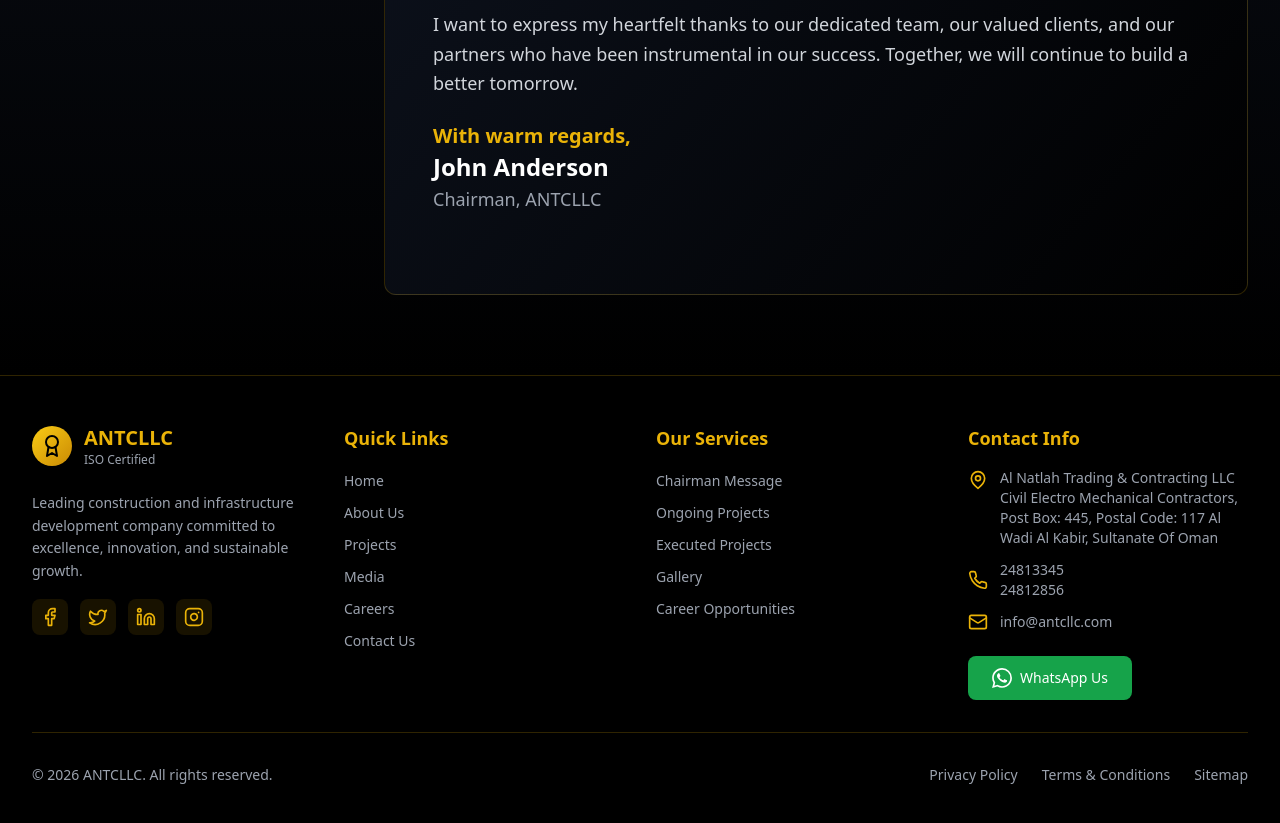
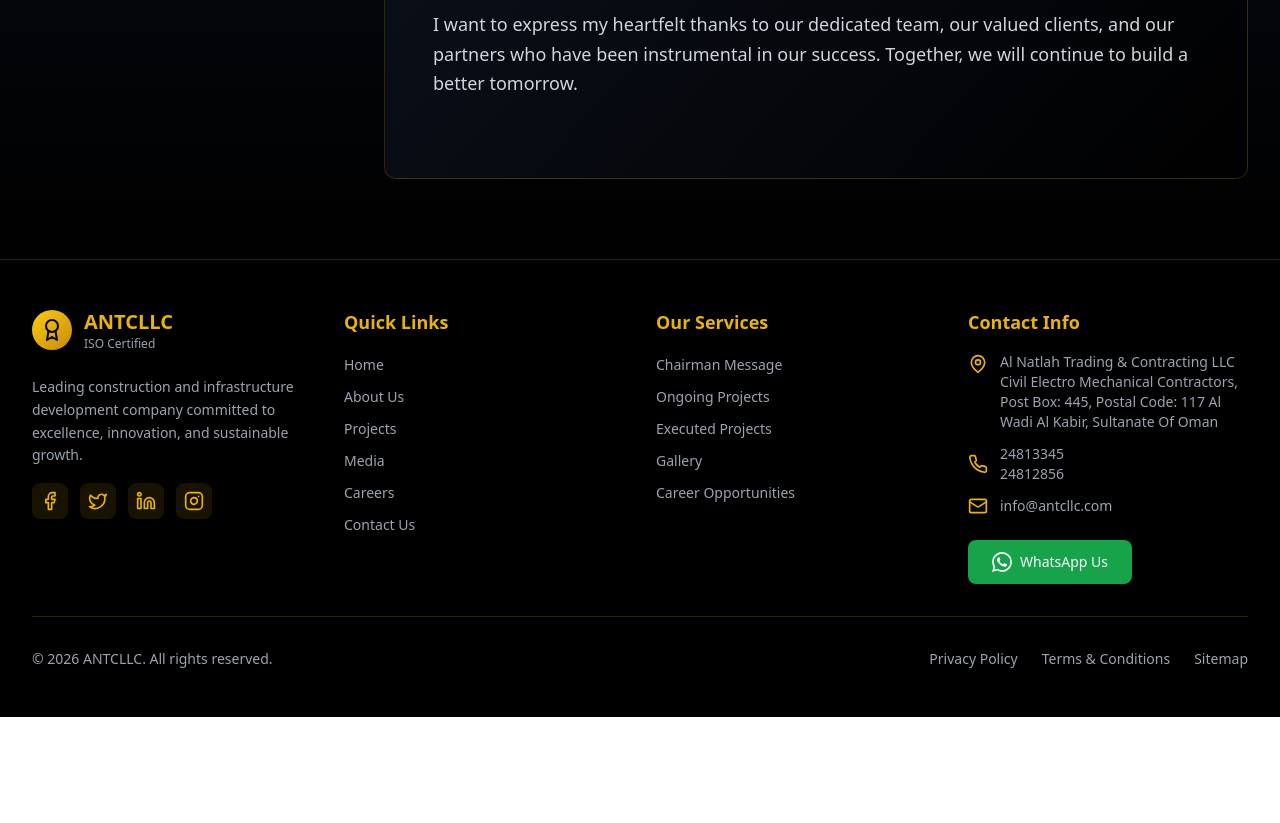
Before and after one commit to SaiRama-Doddi/Antcllc, a React (Vite) app: page /about/chairman-message in a window 1280 px wide. Shown: the part 840-1663 px from the top of the page. After the commit the page ends 1557 px from the top, so only its background shows below. Built offline with nearby package versions, Linux system fonts and the light colour scheme.

Commit message:
removed name

```diff
--- a/src/pages/about/ChairmanMessage.tsx
+++ b/src/pages/about/ChairmanMessage.tsx
@@ -50,11 +50,7 @@
                   <p>
                     I want to express my heartfelt thanks to our dedicated team, our valued clients, and our partners who have been instrumental in our success. Together, we will continue to build a better tomorrow.
                   </p>
-                  <p className="mt-8">
-                    <span className="text-yellow-500 font-semibold text-xl">With warm regards,</span><br />
-                    <span className="text-white font-bold text-2xl">John Anderson</span><br />
-                    <span className="text-gray-400">Chairman, ANTCLLC</span>
-                  </p>
+
                 </div>
               </div>
             </div>
```
